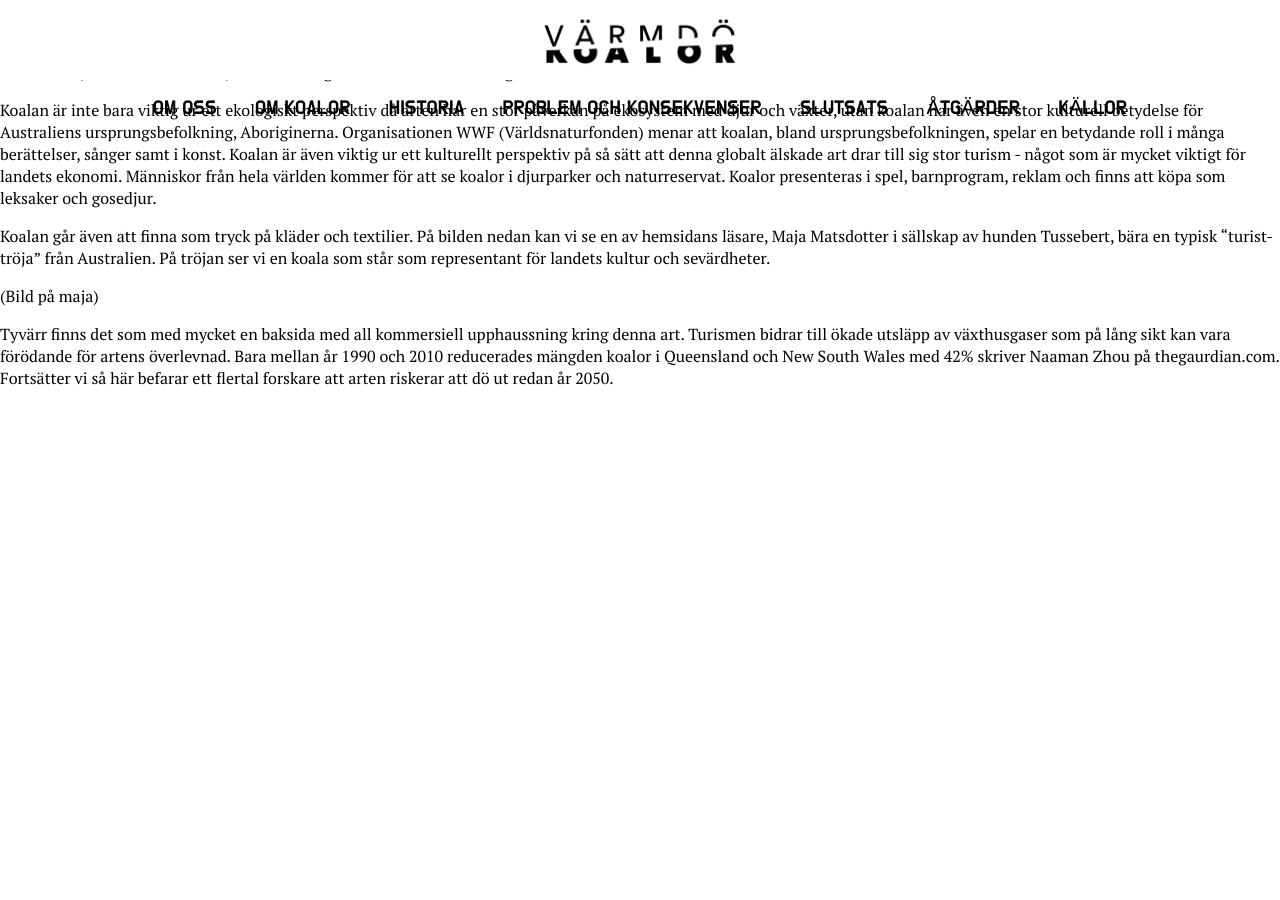
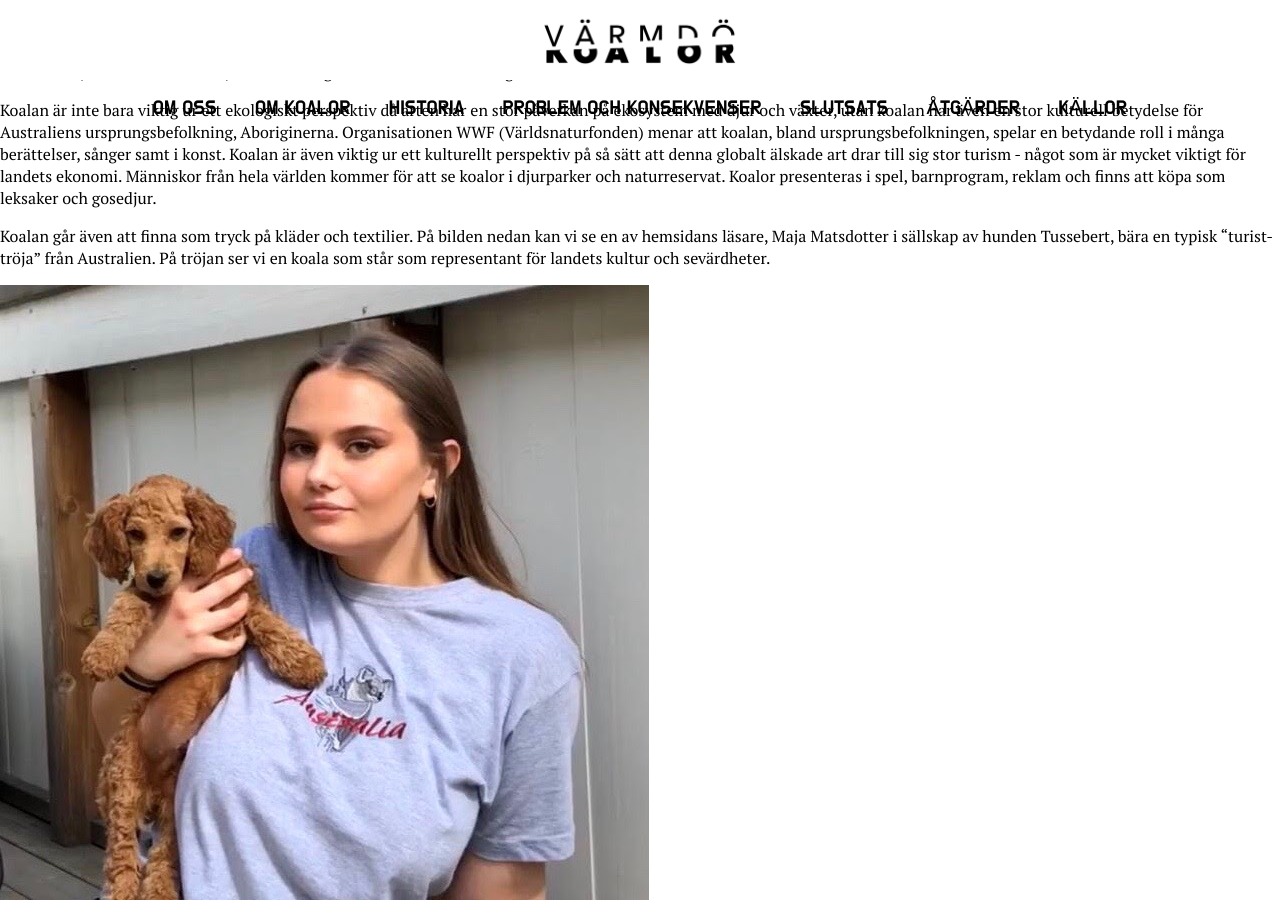
Before and after one commit to limbero/stackars-koalorna, a Jekyll site: the page built from _problem/ettinlagg.md, in a window 1280 px wide and 900 px high, scrolled down 924 px. Built offline with Jekyll 4.4.1, drawn with Linux system fonts in a browser that asks for light colours; comment, search, counter and statistics services are not loaded; before the commit the page ends 1329 px from its top, so only the background shows below that.

Commit message:
Update ettinlagg.md

```diff
--- a/_problem/ettinlagg.md
+++ b/_problem/ettinlagg.md
@@ -18,6 +18,6 @@ ekonomi. Människor från hela världen kommer för att se koalor i djurparker o
 
 Koalan går även att finna som tryck på kläder och textilier. På bilden nedan kan vi se en av hemsidans läsare, Maja Matsdotter i sällskap av hunden Tussebert, bära en typisk “turist-tröja” från Australien. På tröjan ser vi en koala som står som representant för landets kultur och sevärdheter.
 
-(Bild på maja)
+![bild på maja]({{ site.url }}/assets/Maja koala tusse.JPG)
 
 Tyvärr finns det som med mycket en baksida med all kommersiell upphaussning kring denna art. Turismen bidrar till ökade utsläpp av växthusgaser som på lång sikt kan vara förödande för artens överlevnad. Bara mellan år 1990 och 2010 reducerades mängden koalor i Queensland och New South Wales med 42% skriver Naaman Zhou på thegaurdian.com. Fortsätter vi så här befarar ett flertal forskare att arten riskerar att dö ut redan år 2050.
```
